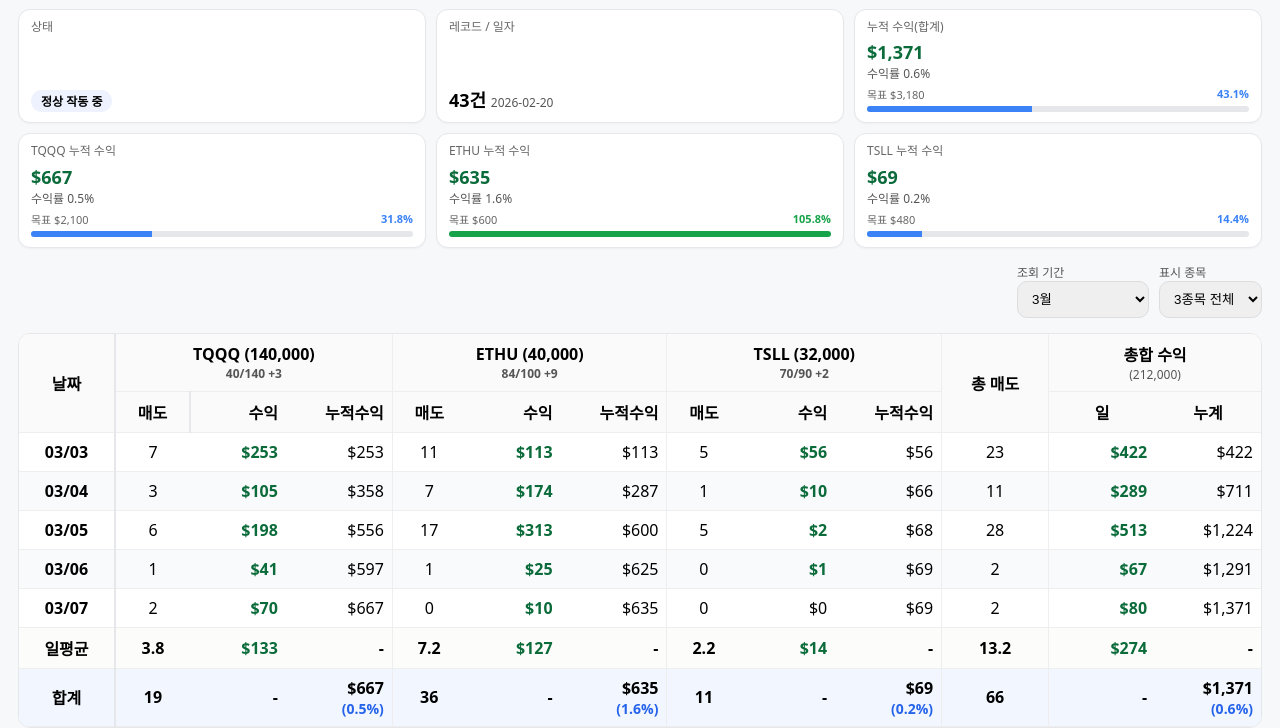
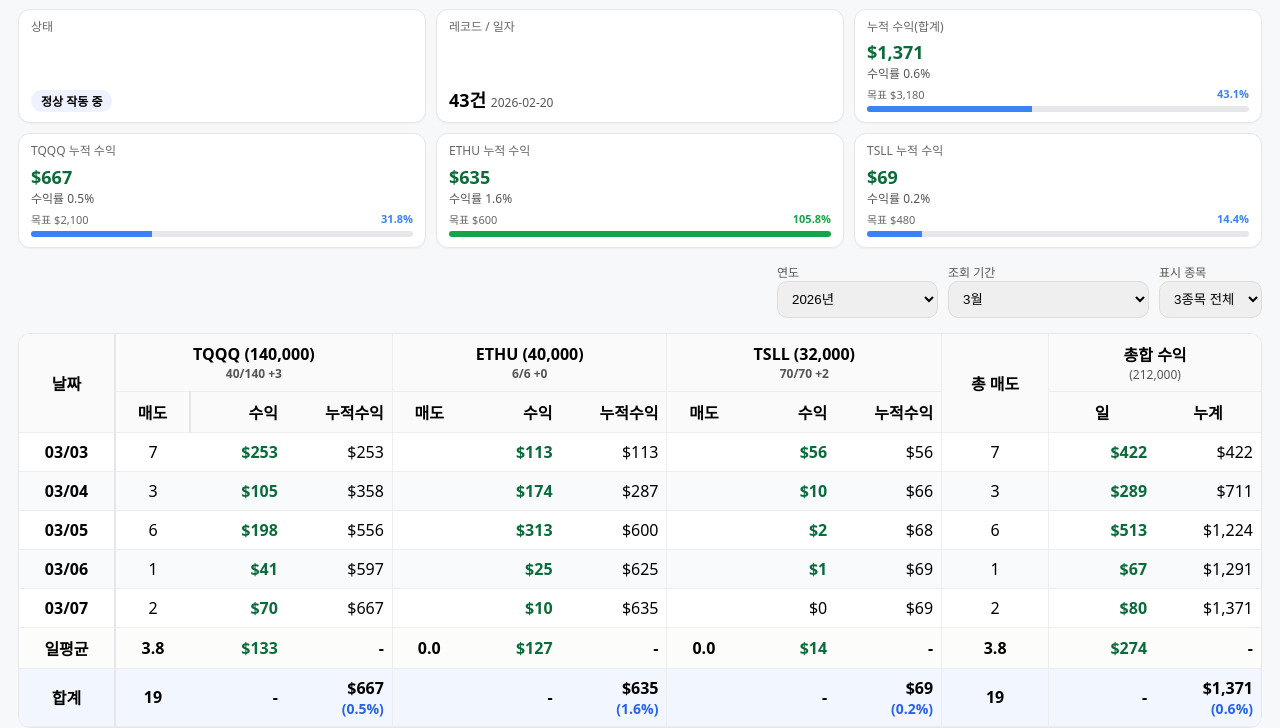
Before and after one commit to trillionly/great, a website: page index.html in a window 1280 px wide. Shown: the part 94-822 px from the top of the page. Drawn offline with nearby package versions, Linux system fonts and the light colour scheme.

Commit message:
Update controls layout and enhance year parsing logic

```diff
--- a/index.html
+++ b/index.html
@@ -65,7 +65,7 @@
     .mono { font-family: ui-monospace, SFMono-Regular, Menlo, Monaco, Consolas, "Liberation Mono", monospace; }
     .wide { min-width: 100%; margin-top: 15px; }
 
-    .controls { display: flex; gap: 10px; justify-content: flex-end; margin-bottom: 15px; }
+    .controls { display: flex; gap: 10px; justify-content: flex-end; margin-bottom: 15px; flex-wrap: wrap; }
   </style>
 </head>
 <body>
@@ -110,6 +110,10 @@
 
   <div class="controls">
     <div>
+      <div class="small">연도</div>
+      <select id="yearSel"></select>
+    </div>
+    <div>
       <div class="small">조회 기간</div>
       <select id="monthSel"></select>
     </div>
@@ -133,7 +137,7 @@
   </div>
 
   <div class="card wide">
-    <div class="k">수익 콤보 차트 (막대=종목별 수익 합산 / 선=누적 / 점선=1.5% 목표)</div>
+    <div class="k">수익 콤보 차트 (막대=수익 합산 / 선=누적 / 점선=누적 목표)</div>
     <div style="position: relative; height: 300px; width: 100%;">
       <canvas id="comboChart"></canvas>
     </div>
@@ -238,38 +242,48 @@
     return { mmdd, time, symbol, cum, sellCount, tierNow, tierMax, raw: t };
   }
 
+  // 🔥 연도 파싱 로직 추가: 봇 데이터가 작성된 날짜의 연도를 정확히 추출해서 꼬리표 붙임
   function rowsToBlocks(reportRows) {
     const chronos = [...reportRows].reverse();
-    const fullText = chronos.map(r => r.raw_message || "").join("\n\n");
-    const blocks = splitBlocks(fullText);
     const out = [];
+
+    for (const r of chronos) {
+      const yearStr = r.date ? r.date.split("-")[0] : String(new Date().getFullYear());
+      const text = r.raw_message || "";
+      const blocks = splitBlocks(text);
 
       for (const b of blocks) {
         const parsed = parseBlock(b);
         if (parsed.mmdd === "03/04" && parsed.symbol === "TSLL" && parsed.cum === 2066) {
           parsed.cum = 66;
         }
+        if (parsed.mmdd && parsed.symbol) {
+          parsed.year = yearStr;
+          parsed.month = parsed.mmdd.split("/")[0];
+          parsed.yyyymmdd = `${yearStr}/${parsed.mmdd}`;
           out.push(parsed);
         }
-    return out.filter(x => x.mmdd && x.symbol);
+      }
+    }
+    return out;
   }
 
-  // 🔥 1. 순수한 '일 수익'만 계산해두는 베이스 엔진
   function buildAllDaily(blocks, symbols) {
     const byKey = new Map();
     for (const r of blocks) {
-      if (!r.mmdd || !r.symbol || !symbols.includes(r.symbol)) continue;
-      const key = `${r.mmdd}|${r.symbol}`;
+      if (!symbols.includes(r.symbol)) continue;
+      const key = `${r.yyyymmdd}|${r.symbol}`;
       const prev = byKey.get(key);
       if (!prev || (r.time || "") > (prev.time || "")) byKey.set(key, r);
     }
 
     const dates = [...new Set([...byKey.keys()].map(k => k.split("|")[0]))].sort();
 
-    const table = dates.map(mmdd => {
-      const row = { mmdd };
+    const table = dates.map(yyyymmdd => {
+      const [y, m, d] = yyyymmdd.split("/");
+      const row = { yyyymmdd, year: y, month: m, mmdd: `${m}/${d}` };
       for (const sym of symbols) {
-        const rec = byKey.get(`${mmdd}|${sym}`) || null;
+        const rec = byKey.get(`${yyyymmdd}|${sym}`) || null;
         row[sym] = rec
           ? { sell: rec.sellCount, rawCum: rec.cum, tierNow: rec.tierNow, tierMax: rec.tierMax }
           : { sell:null, rawCum:null, tierNow:null, tierMax:null };
@@ -277,6 +291,7 @@
       return row;
     });
 
+    // 전체 기간을 관통하며 리셋을 감지하여 순수 일수익 계산
     const prevRawCum = Object.fromEntries(symbols.map(s => [s, null]));
 
     for (const r of table) {
@@ -287,17 +302,14 @@
         if (rawCum != null) {
           if (prevRawCum[sym] != null) {
             let diff = rawCum - prevRawCum[sym];
-            if (diff < -500) {
-              profit = rawCum; // 봇 리셋 감지 시 일 수익 = 누계
+            if (diff < -500) profit = rawCum;
+            else profit = diff;
           } else {
-              profit = diff;
-            }
-          } else {
-            profit = rawCum; // 첫 데이터 시 일 수익 = 누계
+            profit = rawCum;
           }
           prevRawCum[sym] = rawCum;
         }
-        r[sym].profit = profit; // 순수하게 '그 날 번 돈'만 저장
+        r[sym].profit = profit;
       }
       r.totalDailyProfit = sumOrNull(symbols.map(s => r[s].profit));
     }
@@ -341,15 +353,18 @@
     }
   };
 
-  function renderView(viewData, symbols, isMonthly) {
+  function renderView(viewData, symbols, viewMode) {
     const thead = document.getElementById("thead");
     const tbody = document.getElementById("tbody");
     const tfoot = document.getElementById("tfoot");
 
     const symLabel = (sym) => `${sym} (${fmtInt(SEEDS[sym])})`;
     const currentSeedTotal = symbols.reduce((a,s) => a + (SEEDS[s] || 0), 0);
-    const dateColName = isMonthly ? "월 (Month)" : "날짜";
-    const avgLabel = isMonthly ? "월평균" : "일평균";
+
+    let dateColName = "날짜";
+    let avgLabel = "일평균";
+    if (viewMode === 'YEARLY') { dateColName = "연도"; avgLabel = "연평균"; }
+    else if (viewMode === 'MONTHLY') { dateColName = "월 (Month)"; avgLabel = "월평균"; }
 
     thead.innerHTML = `
       <tr class="head2">
@@ -367,7 +382,7 @@
           <th class="right" style="width:70px">수익</th>
           <th class="right br" style="width:80px">누적수익</th>
         `).join("")}
-        <th class="center" style="width:80px">${isMonthly ? "월합계" : "일"}</th>
+        <th class="center" style="width:80px">${viewMode !== 'DAILY' ? "합계" : "일"}</th>
         <th class="center" style="width:80px">누계</th>
       </tr>
     `;
@@ -375,15 +390,13 @@
     for (const sym of symbols) {
       const el = document.getElementById(`tier_${sym}`);
       if (el) {
-        if (isMonthly) {
-          // 🔥 연간 요약: 최대 티어 숫자만 표기
+        if (viewMode !== 'DAILY') {
           let maxTier = 0;
           for (let r of viewData) {
             if (r[sym] && r[sym].tierMax && r[sym].tierMax > maxTier) maxTier = r[sym].tierMax;
           }
           el.textContent = maxTier > 0 ? `${maxTier}` : "";
         } else {
-          // 🔥 월간 요약: 변화량 표기
           let lastNow = null, lastMax = null, prevNow = null;
           for (let i = viewData.length-1; i>=0; i--) {
             const cell = viewData[i][sym];
@@ -510,13 +523,18 @@
       }
     };
 
-    const totalTarget = currentSeedTotal * 0.015;
+    // 🔥 동적 누계 목표: 데이터 개수(월수 또는 연수)에 비례해서 타겟액 자동 증가
+    const periodCount = viewMode !== 'DAILY' ? (viewData.length || 1) : 1;
+    const periodMultiplier = viewMode === 'YEARLY' ? 12 : 1; // 연별 조회의 경우 기본적으로 1년에 12달치 목표 세팅
+    const finalMultiplier = periodCount * periodMultiplier;
+
+    const totalTarget = currentSeedTotal * 0.015 * finalMultiplier;
     setCard("monthProfitAll", "monthRoiAll", "progAll", lastCumAll, currentSeedTotal ? (lastCumAll / currentSeedTotal) : null, totalTarget);
 
     for (const sym of ["TQQQ","ETHU","TSLL"]) {
       const cumVal = lastCumBySym[sym] ?? 0;
       const roi = SEEDS[sym] ? (cumVal / SEEDS[sym]) : null;
-      const targetAmt = SEEDS[sym] ? SEEDS[sym] * 0.015 : 0;
+      const targetAmt = SEEDS[sym] ? SEEDS[sym] * 0.015 * finalMultiplier : 0;
       setCard("monthProfit"+sym, "monthRoi"+sym, "prog"+sym, cumVal, roi, targetAmt);
     }
 
@@ -549,8 +567,15 @@
       borderColor: 'rgb(255, 99, 132)', tension: 0.2, borderWidth: 2, pointRadius: 3, fill: false, spanGaps: true, yAxisID: "y1"
     });
 
+    let targetLineData = [];
+    if (viewMode !== 'DAILY') {
+      targetLineData = viewData.map((_, idx) => currentSeedTotal * 0.015 * periodMultiplier * (idx + 1));
+    } else {
+      targetLineData = viewData.map(() => currentSeedTotal * 0.015);
+    }
+
     datasets.push({
-      type: "line", label: "월 목표 (1.5%)", data: viewData.map(() => totalTarget),
+      type: "line", label: viewMode !== 'DAILY' ? "누적 목표액" : "월 목표 (1.5%)", data: targetLineData,
       borderColor: 'rgba(34, 197, 94, 0.8)', borderDash: [5, 5], borderWidth: 2, pointRadius: 0, fill: false, yAxisID: "y1"
     });
 
@@ -577,7 +602,7 @@
                     }
                   });
                   if (isBarHovered) {
-                    return '▶ 일 수익 합계: $' + new Intl.NumberFormat('en-US').format(sum);
+                    return '▶ 수익 합계: $' + new Intl.NumberFormat('en-US').format(sum);
                   }
                   return null;
                 }
@@ -598,6 +623,7 @@
     const status = document.getElementById("status");
     const count = document.getElementById("count");
     const latest = document.getElementById("latest");
+    const yearSel = document.getElementById("yearSel");
     const monthSel = document.getElementById("monthSel");
     const symbolsSel = document.getElementById("symbolsSel");
     const debug = document.getElementById("debug");
@@ -627,34 +653,103 @@
       const blocks = rowsToBlocks(reportRows);
       debug.textContent = JSON.stringify(blocks.slice(0, 3), null, 2);
 
-      const months = [...new Set(blocks.map(b => b.mmdd.split("/")[0]))].sort((a,b)=>Number(a)-Number(b));
-      if (!months.length) {
+      if (!blocks.length) {
         status.textContent = "파싱 대기 중";
         return;
       }
 
-      monthSel.innerHTML = `<option value="ALL">연간 요약 (전체)</option>` +
-                           months.map(m => `<option value="${m}">${Number(m)}월</option>`).join("");
+      // 🔥 1. 연도 드롭다운 세팅
+      const allYears = [...new Set(blocks.map(b => b.year))].sort();
+      let yearHtml = `<option value="ALL_YEARS">전체 기간 (모든 연도)</option>`;
+      yearHtml += allYears.map(y => `<option value="${y}">${y}년</option>`).join("");
+      yearSel.innerHTML = yearHtml;
+      yearSel.value = allYears[allYears.length - 1]; // 기본: 가장 최근 연도
+
+      // 🔥 2. 월 드롭다운 업데이트 함수
+      function updateMonthDropdown() {
+        const y = yearSel.value;
+        if (y === "ALL_YEARS") {
+            monthSel.innerHTML = `<option value="YEARLY_AGG">연도별 요약 보기</option>`;
+            monthSel.disabled = true;
+            return;
+        }
+
+        monthSel.disabled = false;
+        const yearBlocks = blocks.filter(b => b.year === y);
+        const months = [...new Set(yearBlocks.map(b => b.month))].sort();
+
+        let optionsHtml = `<option value="ALL">연간 요약 (선택 연도 전체)</option>`;
+        if (months.length > 1) {
+          optionsHtml += `<option value="ALL_PREV">연간 요약 (직전월 마감 누계)</option>`;
+        }
+        optionsHtml += months.map(m => `<option value="${m}">${Number(m)}월</option>`).join("");
+        monthSel.innerHTML = optionsHtml;
         monthSel.value = months[months.length - 1];
+      }
+
+      updateMonthDropdown();
 
       function rerender() {
+        const y = yearSel.value;
         const m = monthSel.value;
         const symbols = symbolsSel.value.split(",").map(s => s.trim()).filter(Boolean);
 
-        // 1. 순수익 계산
+        // 데이터 전체 순수익 계산
         const allDaily = buildAllDaily(blocks, symbols);
 
         let viewData = [];
-        let isMonthly = false;
+        let viewMode = 'DAILY'; // 'DAILY', 'MONTHLY', 'YEARLY'
 
-        if (m === "ALL") {
-          isMonthly = true;
-          // 🔥 연간 요약: 월별로 묶고 '수익을 누적'하여 합산 (끊김 방지)
+        if (y === "ALL_YEARS") {
+          viewMode = 'YEARLY';
+          // 모든 연도를 그룹핑
+          const yearsMap = new Map();
+          for(const r of allDaily) {
+            const yy = r.year;
+            if(!yearsMap.has(yy)) {
+              yearsMap.set(yy, { groupKey: yy, totalDailyProfit: 0 });
+              for(const s of symbols) yearsMap.get(yy)[s] = { profit: 0, sell: 0, tierMax: null };
+            }
+            const row = yearsMap.get(yy);
+            for(const s of symbols) {
+              row[s].profit += r[s].profit || 0;
+              row[s].sell += r[s].sell || 0;
+              if(r[s].tierMax != null) row[s].tierMax = Math.max(row[s].tierMax || 0, r[s].tierMax);
+            }
+            row.totalDailyProfit += r.totalDailyProfit || 0;
+          }
+
+          let aggData = Array.from(yearsMap.values()).sort((a,b)=>Number(a.groupKey)-Number(b.groupKey));
+          let rollingCum = Object.fromEntries(symbols.map(s => [s, 0]));
+
+          viewData = aggData.map(r => {
+             const out = { dateLabel: r.groupKey + "년", totalDailyProfit: r.totalDailyProfit };
+             let rTotalCum = 0;
+             for(const s of symbols) {
+                rollingCum[s] += (r[s].profit || 0);
+                out[s] = { profit: r[s].profit, sell: r[s].sell, cum: rollingCum[s], tierMax: r[s].tierMax };
+                rTotalCum += rollingCum[s];
+             }
+             out.totalCum = rTotalCum;
+             return out;
+          });
+
+        } else {
+          const yearDaily = allDaily.filter(r => r.year === y);
+
+          if (m === "ALL" || m === "ALL_PREV") {
+            viewMode = 'MONTHLY';
+            let filteredDaily = yearDaily;
+            if (m === "ALL_PREV") {
+               const latestM = [...new Set(yearDaily.map(r=>r.month))].sort().pop();
+               filteredDaily = yearDaily.filter(r => r.month !== latestM);
+            }
+
             const monthsMap = new Map();
-          for(const r of allDaily) {
-            const mm = r.mmdd.split("/")[0];
+            for(const r of filteredDaily) {
+              const mm = r.month;
               if(!monthsMap.has(mm)) {
-              monthsMap.set(mm, { month: mm, totalDailyProfit: 0 });
+                monthsMap.set(mm, { groupKey: mm, totalDailyProfit: 0 });
                 for(const s of symbols) monthsMap.get(mm)[s] = { profit: 0, sell: 0, tierMax: null };
               }
               const row = monthsMap.get(mm);
@@ -666,37 +761,31 @@
               row.totalDailyProfit += r.totalDailyProfit || 0;
             }
 
-          let aggData = Array.from(monthsMap.values()).sort((a,b)=>Number(a.month)-Number(b.month));
+            let aggData = Array.from(monthsMap.values()).sort((a,b)=>Number(a.groupKey)-Number(b.groupKey));
+            let rollingCum = Object.fromEntries(symbols.map(s => [s, 0]));
 
-          let rollingCum = Object.fromEntries(symbols.map(s => [s, 0]));
             viewData = aggData.map(r => {
-             const out = { dateLabel: r.month + "월", totalDailyProfit: r.totalDailyProfit };
+               const out = { dateLabel: r.groupKey + "월", totalDailyProfit: r.totalDailyProfit };
                let rTotalCum = 0;
                for(const s of symbols) {
                   rollingCum[s] += (r[s].profit || 0);
-                out[s] = {
-                   profit: r[s].profit,
-                   sell: r[s].sell,
-                   cum: rollingCum[s],
-                   tierMax: r[s].tierMax
-                };
+                  out[s] = { profit: r[s].profit, sell: r[s].sell, cum: rollingCum[s], tierMax: r[s].tierMax };
                   rTotalCum += rollingCum[s];
                }
                out.totalCum = rTotalCum;
                return out;
             });
           } else {
-          // 🔥 월간 요약: 이번 달 데이터만 필터링하고 '0원부터 누적'하여 합산
-          const monthDaily = allDaily.filter(r => r.mmdd.startsWith(m + "/"));
+            // 월별 일간 데이터
+            viewMode = 'DAILY';
+            const monthDaily = yearDaily.filter(r => r.month === m);
+            let rollingCum = Object.fromEntries(symbols.map(s => [s, 0]));
 
-          let rollingCum = Object.fromEntries(symbols.map(s => [s, 0]));
             viewData = monthDaily.map(r => {
                const out = { dateLabel: r.mmdd, totalDailyProfit: r.totalDailyProfit };
                let rTotalCum = 0;
                for(const s of symbols) {
-                if (r[s].profit != null) {
-                   rollingCum[s] += r[s].profit;
-                }
+                  if (r[s].profit != null) rollingCum[s] += r[s].profit;
                   out[s] = {
                      profit: r[s].profit,
                      sell: r[s].sell,
@@ -710,12 +799,14 @@
                return out;
             });
           }
+        }
 
-        renderView(viewData, symbols, isMonthly);
+        renderView(viewData, symbols, viewMode);
         status.textContent = "정상 작동 중";
         status.classList.remove("err");
       }
 
+      yearSel.addEventListener("change", () => { updateMonthDropdown(); rerender(); });
       monthSel.addEventListener("change", rerender);
       symbolsSel.addEventListener("change", rerender);
       rerender();
```
Lines whose indentation alone changed are shown as unchanged.
